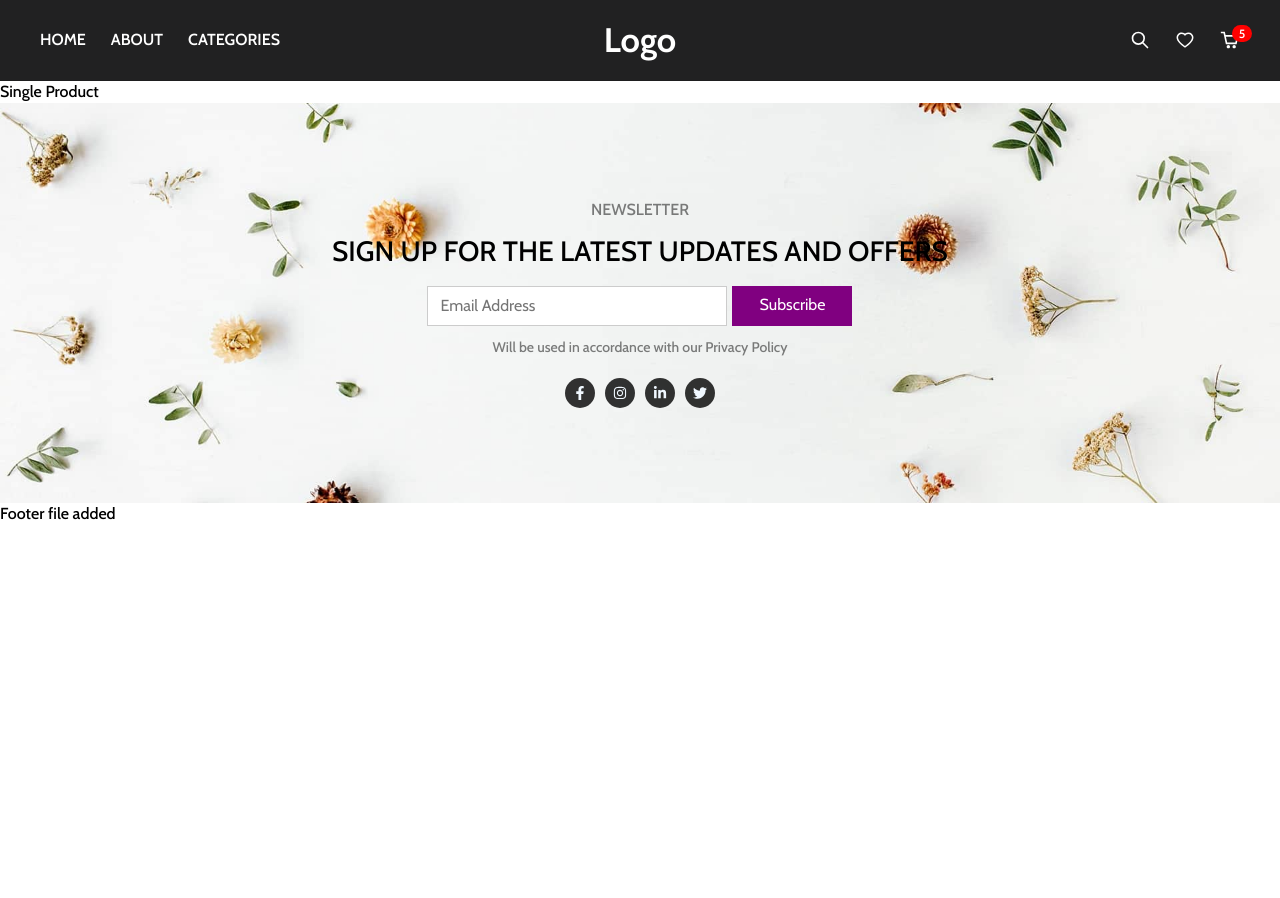
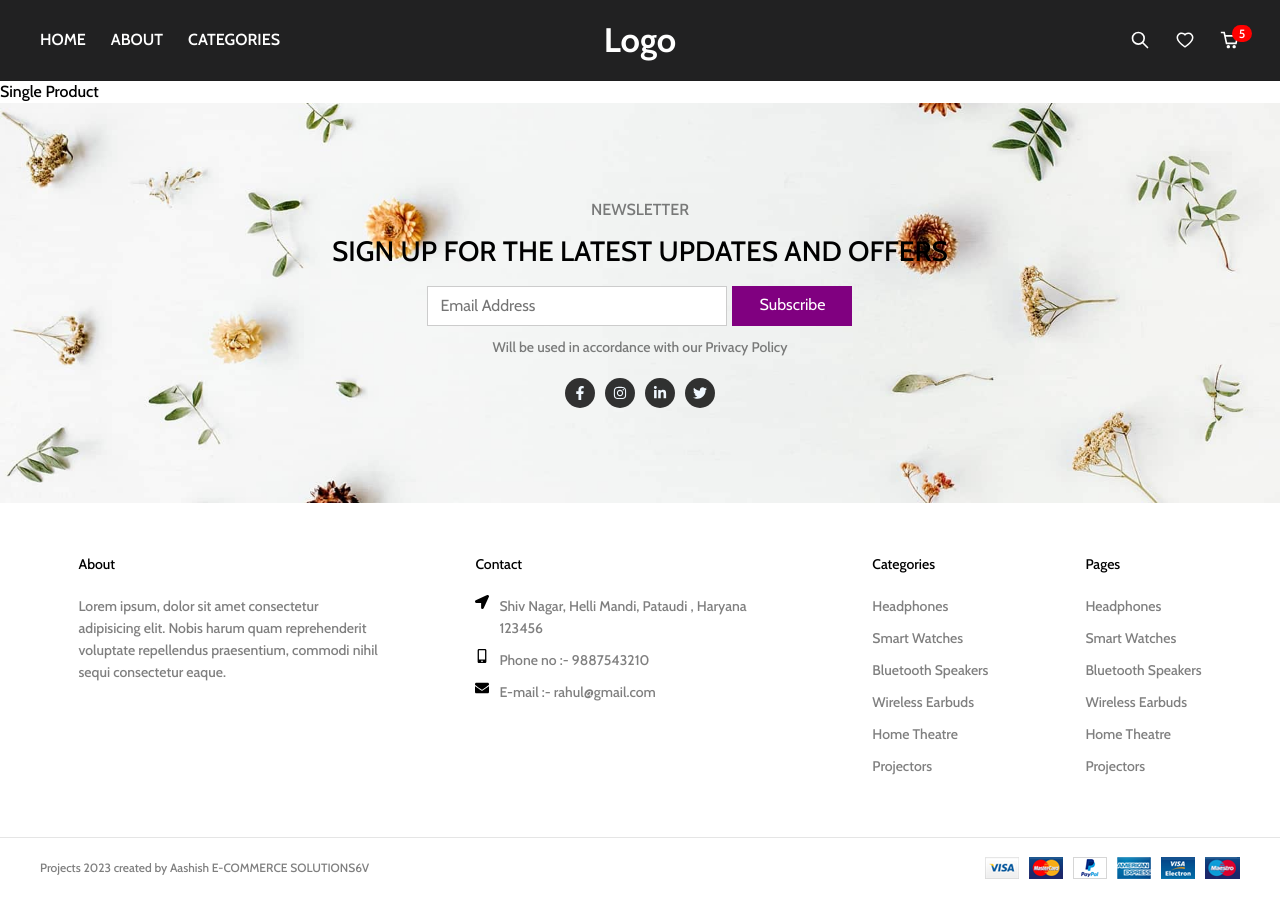
Before and after one commit to aashishthakurcodes/E-commerce, a React (Create React App) app in the folder client/: page /product/1 in a window 1280 px wide. Before the commit the page ends 800 px from the top, so only its background shows below. Built offline with nearby package versions, Linux system fonts and the light colour scheme.

Commit message:
Footer section completed

```diff
--- a/client/src/components/Footer/Footer.jsx
+++ b/client/src/components/Footer/Footer.jsx
@@ -1,6 +1,67 @@
 import "./Footer.scss";
+import React from "react";
+import { FaLocationArrow, FaMobileAlt, FaEnvelope } from "react-icons/fa";
+import Payment from "../../assets/payments.png";
 const Footer = () => {
-    return <div>Footer file added</div>;
+  return (
+    <footer className="footer">
+      <div className="footer-content">
+        <div className="col">
+          <div className="title">About</div>
+          <div className="text">
+            Lorem ipsum, dolor sit amet consectetur adipisicing elit. Nobis
+            harum quam reprehenderit voluptate repellendus praesentium, commodi
+            nihil sequi consectetur eaque.
+          </div>
+        </div>
+        <div className="col">
+          <div className="title">Contact</div>
+          <div className="c-items">
+            <FaLocationArrow />
+            <div className="text">
+              Shiv Nagar, Helli Mandi, Pataudi , Haryana 123456
+            </div>
+          </div>
+
+          <div className="c-items">
+            <FaMobileAlt />
+            <div className="text">Phone no :- 9887543210</div>
+          </div>
+
+          <div className="c-items">
+            <FaEnvelope />
+            <div className="text">E-mail :- rahul@gmail.com</div>
+          </div>
+        </div>
+        <div className="col">
+          <div className="title">Categories</div>
+          <span className="text">Headphones</span>
+          <span className="text">Smart Watches</span>
+          <span className="text">Bluetooth Speakers</span>
+          <span className="text">Wireless Earbuds</span>
+          <span className="text">Home Theatre</span>
+          <span className="text">Projectors</span>
+        </div>
+        <div className="col">
+          <div className="title">Pages</div>
+          <span className="text">Headphones</span>
+          <span className="text">Smart Watches</span>
+          <span className="text">Bluetooth Speakers</span>
+          <span className="text">Wireless Earbuds</span>
+          <span className="text">Home Theatre</span>
+          <span className="text">Projectors</span>
+        </div>
+      </div>
+      <div className="bottom-bar">
+        <div className="bottom-bar-content">
+            <div className="text">
+                Projects 2023 created by Aashish E-COMMERCE SOLUTIONS6V
+            </div>
+            <img src={Payment} alt="logo" />
+        </div>
+      </div>
+    </footer>
+  );
 };
 
 export default Footer;
--- a/client/src/components/Footer/Footer.scss
+++ b/client/src/components/Footer/Footer.scss
@@ -1 +1,68 @@
 @import "../../css-config/mixins.scss";
+.footer {
+  width: 100%;
+  .footer-content {
+    padding: 50px 20px;
+    max-width: 1200px;
+    margin: 0 auto;
+    display: flex;
+    flex-flow: wrap;
+    gap: 20px;
+    @include md{
+        justify-content: space-around;
+        padding: 50px 0;
+    }
+    .col {
+      max-width: 300px;
+      .title {
+        margin-bottom: 20px;
+        font-size: 14px;
+      }
+      .text{
+        color: rgba(0, 0, 0, 0.5);
+        font-size: 14px;
+      }
+      .c-items {
+        display: flex;
+        margin-bottom: 10px;
+        svg{
+            flex-shrink: 0;
+            font-size: 14px;
+            margin-right: 10px;
+            margin-top: 4pxgy6;
+        }
+      }
+      span{
+        &.text{
+            display: block;
+            margin-bottom: 10px;
+            cursor: pointer;
+        }
+      }
+    }
+  }
+  .bottom-bar {
+    border-top: 1px solid rgba(0,0,0,0.1);
+    .bottom-bar-content {
+      padding: 20px;
+      display: flex;
+      align-items: center;
+      flex-direction: column;
+      text-align: center;
+      gap: 10px;
+      @include md{
+        padding: 0;
+        height: 60px;
+        max-width: 1200px;
+        margin: 0 auto;
+        flex-direction: row;
+        justify-content: space-between;
+        text-align: left;
+      }
+      .text{
+        font-size: 12px;
+        color: rgba(0, 0, 0, 0.5);
+      }
+    }
+  }
+}
```
